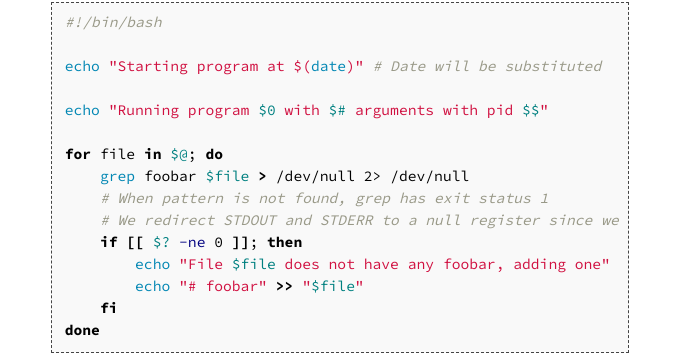
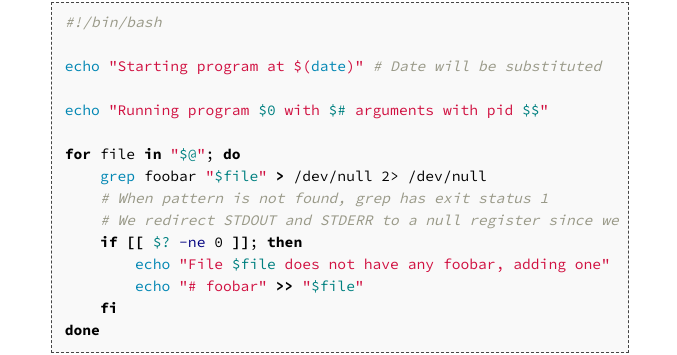
Before and after one commit to missing-semester-zh-Hant/missing-semester-zh-Hant.github.io, a Jekyll site: the page built from _2020/shell-tools.md, in a window 1280 px wide and 900 px high, scrolled down 2850 px. Shown: the part 114-469 px from the top of the window, without its empty margins (300-977 px from the left). Built offline with Jekyll 4.4.1, drawn with Linux system fonts in a browser that asks for light colours; some of the changed text lies outside the part shown.

Commit message:
typo fix

````diff
--- a/_2020/shell-tools.md
+++ b/_2020/shell-tools.md
@@ -140,8 +140,8 @@ echo "Starting program at $(date)" # Date will be substituted
 
 echo "Running program $0 with $# arguments with pid $$"
 
-for file in $@; do
-    grep foobar $file > /dev/null 2> /dev/null
+for file in "$@"; do
+    grep foobar "$file" > /dev/null 2> /dev/null
     # When pattern is not found, grep has exit status 1
     # We redirect STDOUT and STDERR to a null register since we do not care about them
     if [[ $? -ne 0 ]]; then
@@ -237,7 +237,7 @@ All UNIX-like systems come packaged with [`find`](https://www.man7.org/linux/man
 # Find all directories named src
 find . -name src -type d
 # Find all python files that have a folder named test in their path
-find . -path '**/test/**/*.py' -type f
+find . -path '*/test/*.py' -type f
 # Find all files modified in the last day
 find . -mtime -1
 # Find all zip files with size in range 500k to 10M
@@ -249,7 +249,7 @@ This property can be incredibly helpful to simplify what could be fairly monoton
 # Delete all files with .tmp extension
 find . -name '*.tmp' -exec rm {} \;
 # Find all PNG files and convert them to JPG
-find . -name '*.png' -exec convert {} {.}.jpg \;
+find . -name '*.png' -exec convert {} {}.jpg \;
 ```
 
 Despite `find`'s ubiquitousness, its syntax can sometimes be tricky to remember.
````
